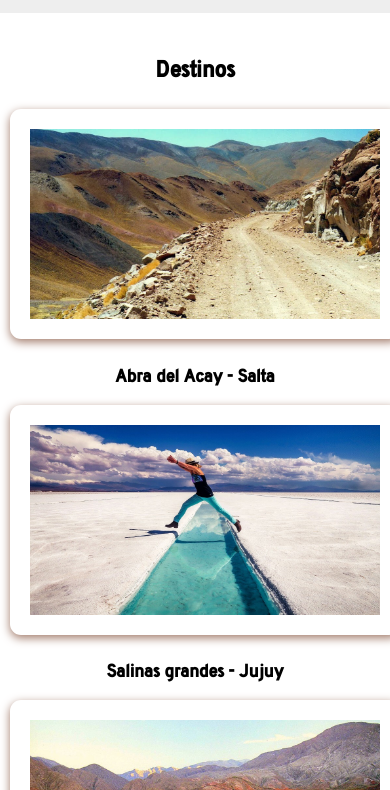
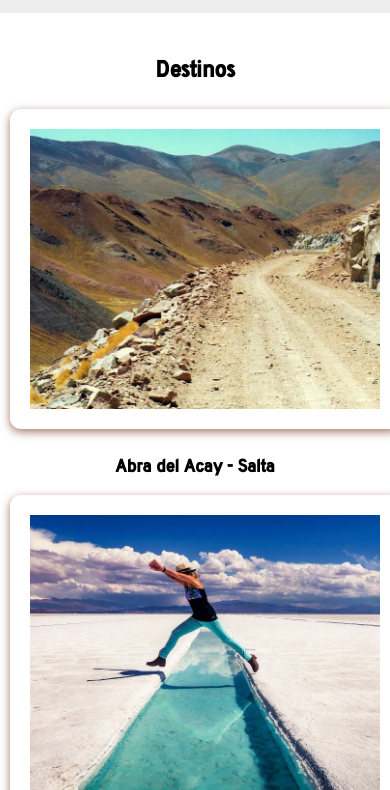
Before and after one commit to ariel-pastor/Tp_integrador_codo_a_codo_Ariel_Pastor, a plain HTML site: page index.html in a window 390 px wide. Shown: the part 1210-2000 px from the top of the page. Drawn offline with nearby package versions, Linux system fonts and the light colour scheme; no server answers.

Commit message:
actual mejora destinos responsive

```diff
--- a/css/styles.css
+++ b/css/styles.css
@@ -595,15 +595,19 @@ footer {
     /* Sección DESTINOS */
 
     .item {
-        flex: 0 0 50%;
-        /* En pantallas más pequeñas, cambiamos a 2 elementos por fila */
+        flex: 0 0 100%;
     }
 
     .icono {
         width: 100%;
-        /* Hacemos que las imágenes ocupen el 100% del ancho del contenedor */
-        height: auto;
-        /* Mantenemos la proporción original de las imágenes */
+        height: 20rem;
+        object-fit: cover; /* Ajusta la imagen manteniendo su proporción */
+    }
+
+    .contenedor-habilidad img {
+        padding: 1.25rem;
+        width: 100%; /* Establecer un ancho del 100% para que se adapten al contenedor */
+        max-height: 25rem; /* Establecer una altura máxima para evitar que las imágenes se vuelvan excesivamente altas */
     }
 
     /* FIN Sección DESTINOS */
```
